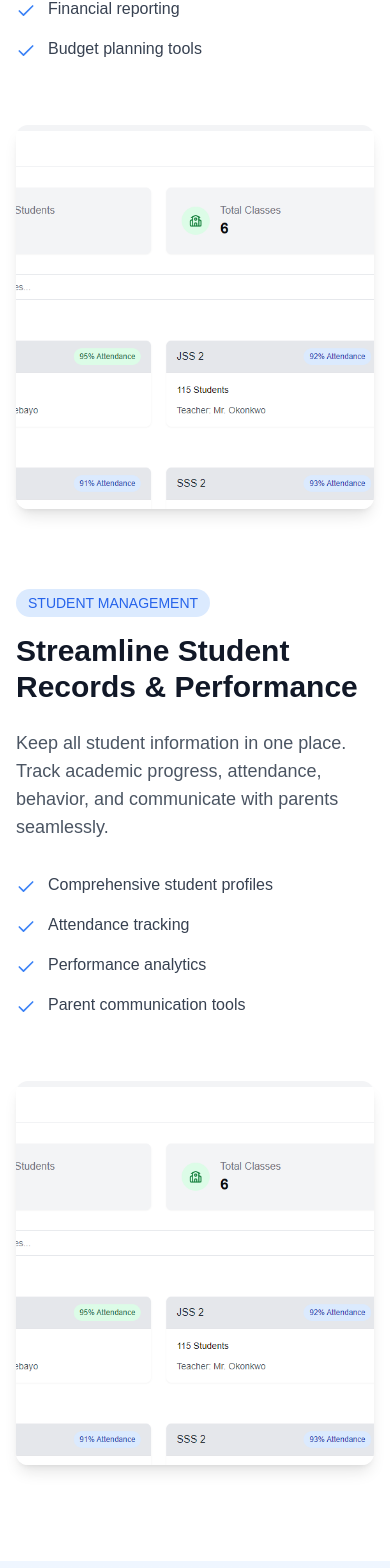
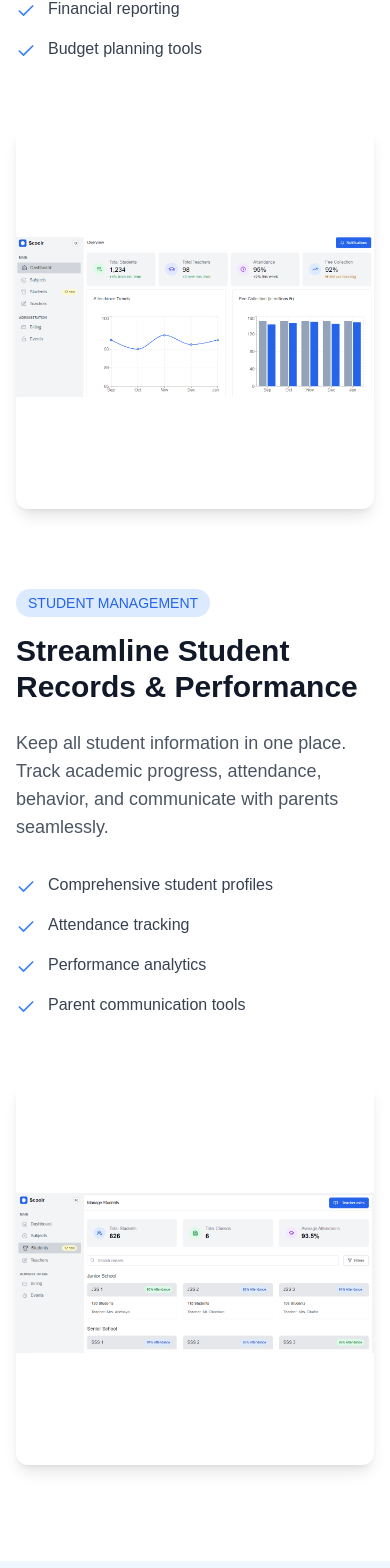
Before and after one commit to paul1029-ife/Scoolr, a Next.js app: page / in a window 390 px wide. Shown: the part 4778-6346 px from the top of the page. Built offline with nearby package versions, Linux system fonts and the light colour scheme; no server answers.

Commit message:
Fix image display issue.

```diff
--- a/app/layout.tsx
+++ b/app/layout.tsx
@@ -37,7 +37,7 @@ export const metadata: Metadata = {
     type: "website",
     images: [
       {
-        url: "/og-image.png",
+        url: "/images/og-image.png",
         width: 1200,
         height: 630,
         alt: "Scoolr Dashboard Preview",
@@ -49,7 +49,7 @@ export const metadata: Metadata = {
     title: "Scoolr",
     description:
       "The complete platform that empowers secondary schools to effortlessly manage staff, students, finances, and events.",
-    images: ["https://scoolr.vercel.app/og-image.png"],
+    images: ["/images/og-image.png"],
   },
 };
 
--- a/app/page.tsx
+++ b/app/page.tsx
@@ -220,10 +220,10 @@ export default function Home() {
           <div className="flex flex-col md:flex-row items-center gap-16 mb-20">
             <div className="md:w-1/2 relative h-96 w-full rounded-xl overflow-hidden shadow-lg order-2 md:order-1">
               <Image
-                src="/financial-dashboard.png"
+                src="/dashboard-mockup.png"
                 alt="Financial Dashboard"
                 fill
-                className="object-cover object-center"
+                className="object-contain md:object-cover  object-center"
               />
             </div>
             <div className="md:w-1/2 order-1 md:order-2">
@@ -286,7 +286,7 @@ export default function Home() {
                 src="/financial-dashboard.png"
                 alt="Student Management"
                 fill
-                className="object-cover object-center"
+                className="object-contain md:object-cover"
               />
             </div>
           </div>
```
Also changed, not shown: public/images/og-image.png (renamed from public/og-image.png).
